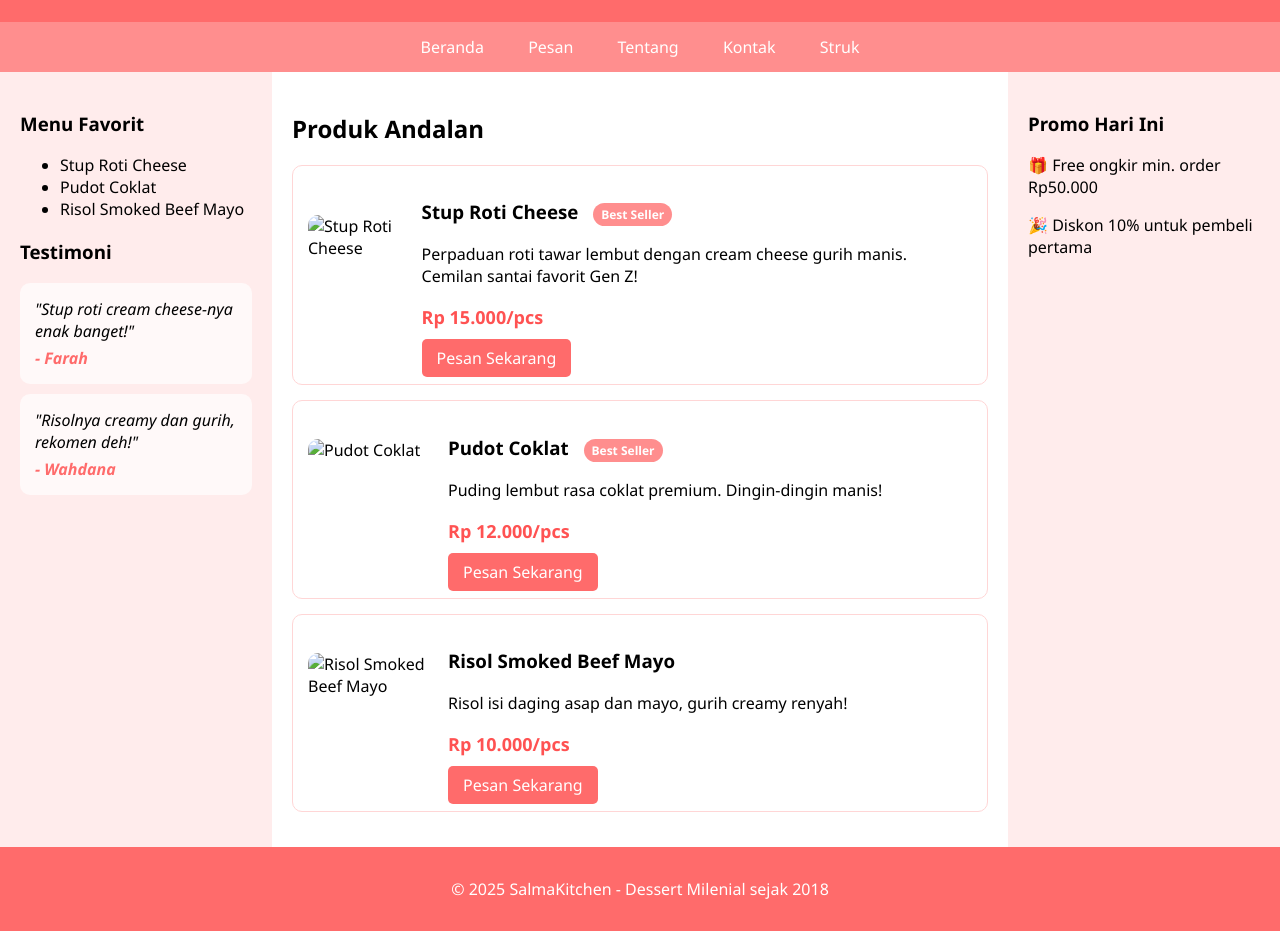
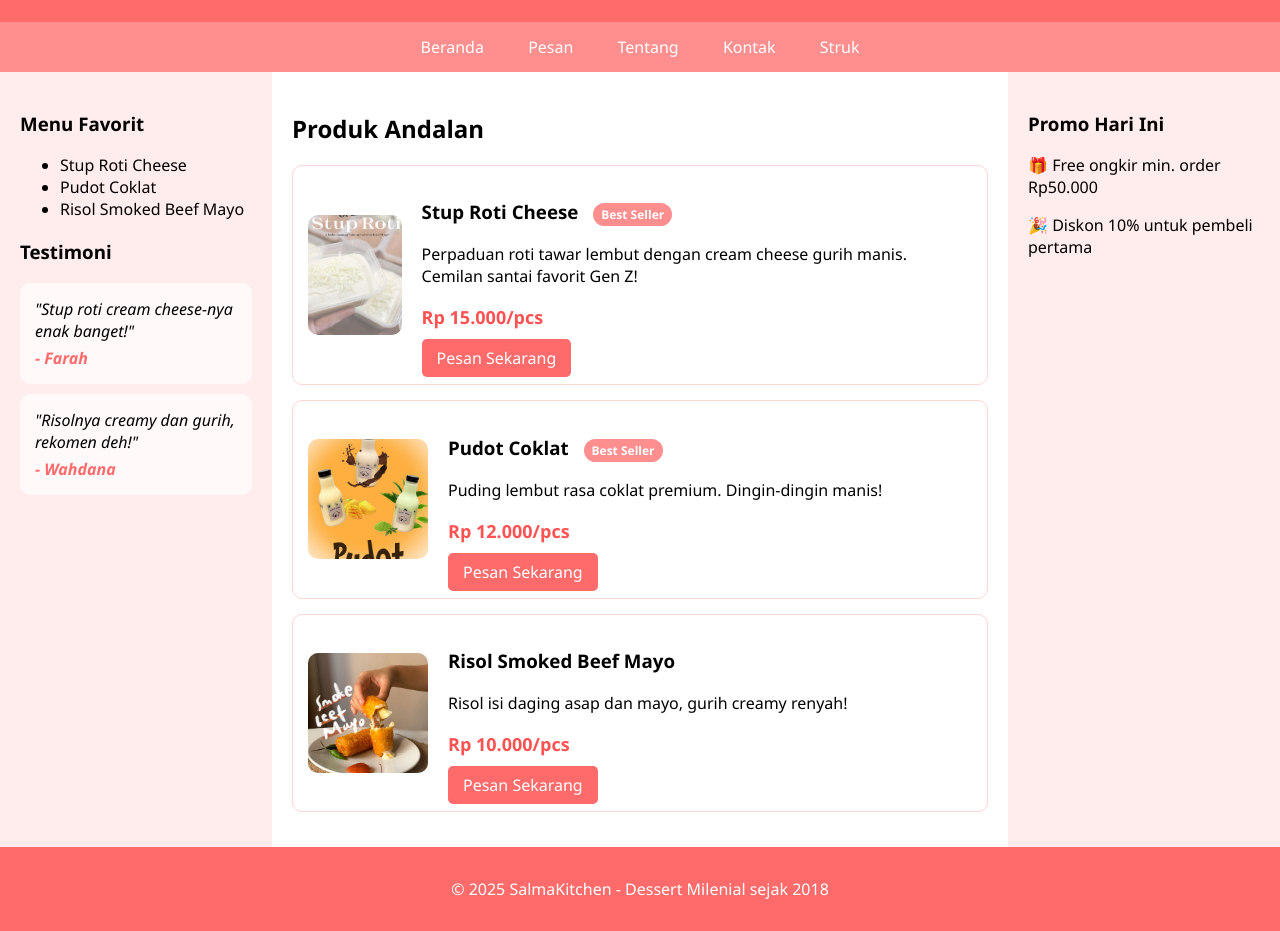
Before and after one commit to salmanurc/salmanurcahyani, a plain HTML site: page index.html in a window 1280 px wide. Shown: the part 131-1062 px from the top of the page. Drawn offline with Linux system fonts and the light colour scheme.

Commit message:
Add files via upload

```diff
--- a/index.html
+++ b/index.html
@@ -149,7 +149,7 @@
             <h2>Produk Andalan</h2>
 
             <div class="produk">
-                <img src="images/stup-roti.png" alt="Stup Roti Cheese">
+                <img src="stup-roti.png" alt="Stup Roti Cheese">
                 <div>
                     <h3>Stup Roti Cheese <span class="badge">Best Seller</span></h3>
                     <p>Perpaduan roti tawar lembut dengan cream cheese gurih manis. Cemilan santai favorit Gen Z!</p>
@@ -159,7 +159,7 @@
             </div>
 
             <div class="produk">
-                <img src="images/pudot-coklat.png" alt="Pudot Coklat">
+                <img src="pudot-coklat.png" alt="Pudot Coklat">
                 <div>
                     <h3>Pudot Coklat <span class="badge">Best Seller</span></h3>
                     <p>Puding lembut rasa coklat premium. Dingin-dingin manis!</p>
@@ -169,7 +169,7 @@
             </div>
 
             <div class="produk">
-                <img src="images/risol.png" alt="Risol Smoked Beef Mayo">
+                <img src="risol.png" alt="Risol Smoked Beef Mayo">
                 <div>
                     <h3>Risol Smoked Beef Mayo</h3>
                     <p>Risol isi daging asap dan mayo, gurih creamy renyah!</p>
```
Also changed, not shown: kontak.html (+1 -1 lines), tentang.html (+1 -1 lines).
